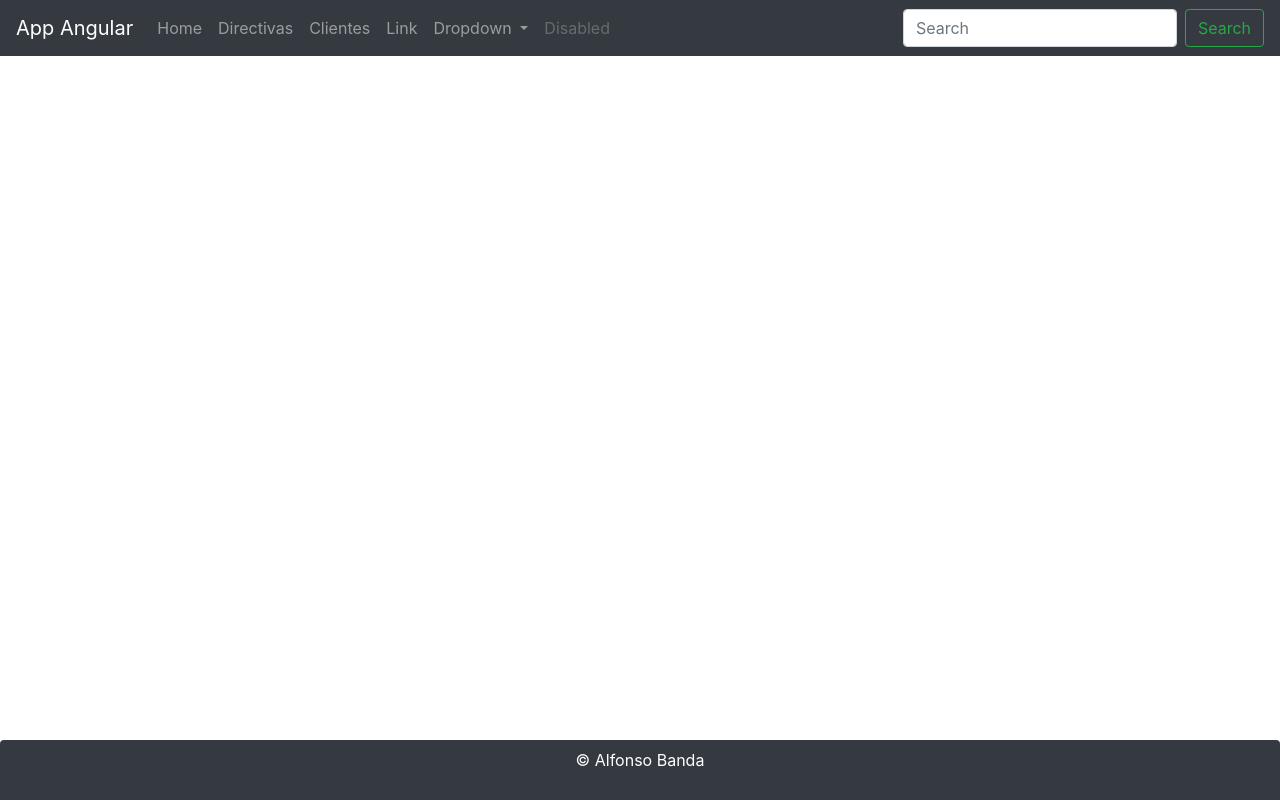
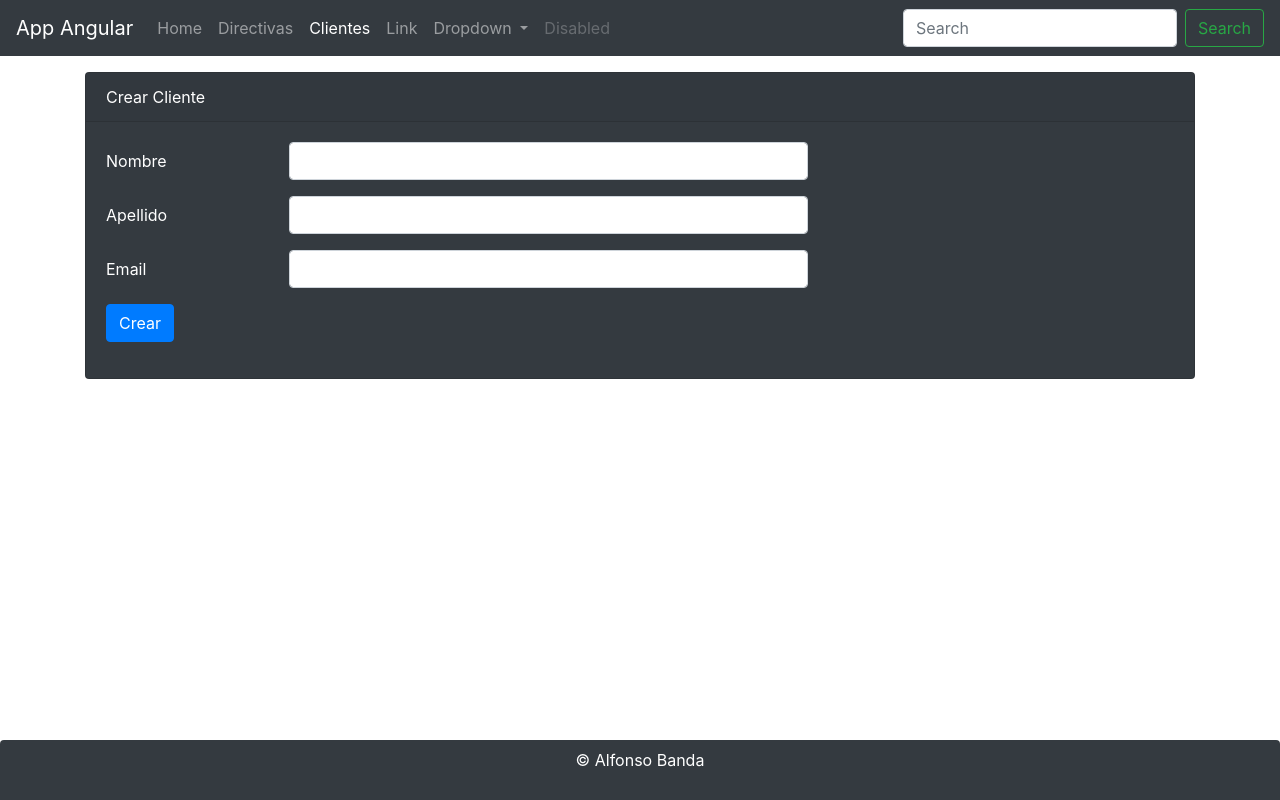
Before and after one commit to Poncho0794/clientes-app-frontend, an Angular app: page /clientes/form in a window 1280 px wide. Before the commit this address led to /. Built offline with nearby package versions, Linux system fonts and the light colour scheme.

Commit message:
Add create form and service

```diff
--- a/src/app/clientes/cliente.service.ts
+++ b/src/app/clientes/cliente.service.ts
@@ -1,19 +1,29 @@
 import { Injectable } from "@angular/core";
-import { CLIENTES } from "./clientes.json";
 import { Cliente } from "./cliente";
-import { Observable, of } from "rxjs";
-import { HttpClient } from '@angular/common/http';
-import { map } from 'rxjs/operators'
+import { Observable } from "rxjs";
+import { HttpClient, HttpHeaders } from "@angular/common/http";
+import { map } from "rxjs/operators";
 
 @Injectable()
 export class ClienteService {
-  private urlEndpoint: string = 'http://localhost:8080/api/clientes'
+  private urlEndpoint: string = "http://localhost:8080/api/clientes";
+
+  private httpHeaders = new HttpHeaders({ "Content-Type": "application/json" });
+
   constructor(private http: HttpClient) {}
 
   getClientes(): Observable<Cliente[]> {
     //return of(CLIENTES);
-    return this.http.get(this.urlEndpoint).pipe(
-      map(response => response as Cliente[])
-    )
+    //Manera 1 de castear el response
+    return this.http
+      .get(this.urlEndpoint)
+      .pipe(map(response => response as Cliente[]));
+  }
+
+  create(cliente: Cliente): Observable<Cliente> {
+    //manera 2 de castear el response
+    return this.http.post<Cliente>(this.urlEndpoint, cliente, {
+      headers: this.httpHeaders
+    });
   }
 }
--- a/src/app/clientes/clientes.component.html
+++ b/src/app/clientes/clientes.component.html
@@ -1,7 +1,11 @@
-<div class="card border-primary my-3">
+<div class="card border-primary mb-3">
   <div class="card-header">Clientes</div>
   <div class="card-body text-primary">
     <h5 class="card-title">Listado de clientes</h5>
+    <div class="my-2 text-left">
+      <button class="btn btn-rounded btn-primary" type="button" [routerLink] ="['/clientes/form']">Crear Cliente</button>
+    </div>
+
     <table class="table table-bordered table-striped">
       <thead>
         <tr>
--- /dev/null
+++ b/src/app/clientes/form.component.html
@@ -0,0 +1,34 @@
+<div class="card bg-dark text-white">
+  <div class="card-header">{{ titulo }}</div>
+  <div class="card-body">
+
+    <form (ngSubmit)="create()">
+      <div class="form-group row">
+        <label for="nombre" class="col-form-label col-sm-2">Nombre</label>
+        <div class="col-sm-6">
+          <input type="text" class="form-control" [(ngModel)]="cliente.nombre" name="nombre">
+        </div>
+      </div>
+
+      <div class="form-group row">
+        <label for="apellido" class="col-form-label col-sm-2">Apellido</label>
+        <div class="col-sm-6">
+          <input type="text" class="form-control" [(ngModel)]="cliente.apellido" name="apellido">
+        </div>
+      </div>
+
+      <div class="form-group row">
+        <label for="email" class="col-form-label col-sm-2">Email</label>
+        <div class="col-sm-6">
+          <input type="text" class="form-control" [(ngModel)]="cliente.email" name="email">
+        </div>
+      </div>
+
+      <div class="form-group row">
+        <div class="col-sm-6">
+          <button class="btn btn-primary" role="button">Crear</button>
+        </div>
+      </div>
+    </form>
+  </div>
+</div>
--- /dev/null
+++ b/src/app/clientes/form.component.ts
@@ -0,0 +1,25 @@
+import { Component, OnInit } from "@angular/core";
+import { Cliente } from "./cliente";
+import { ClienteService } from "./cliente.service";
+
+import { Router } from "@angular/router";
+@Component({
+  selector: "app-form",
+  templateUrl: "./form.component.html"
+})
+export class FormComponent implements OnInit {
+  private cliente: Cliente = new Cliente();
+  private titulo: string = "Crear Cliente";
+  constructor(private clienteService: ClienteService, private router: Router) {}
+
+  ngOnInit() {}
+
+  public create(): void {
+    console.log("Clicked");
+    console.log(this.cliente);
+    this.clienteService.create(this.cliente).subscribe(
+      //Redirigir al listado de clientes cuando responda
+      response => this.router.navigate(["/clientes"])
+    );
+  }
+}
--- a/src/app/header/header.component.html
+++ b/src/app/header/header.component.html
@@ -1,4 +1,4 @@
-<nav class="navbar navbar-expand-lg navbar-dark bg-dark">
+<nav class="navbar navbar-expand-lg navbar-dark bg-dark mb-3">
   <a class="navbar-brand" href="#">{{ title }}</a>
   <button
     class="navbar-toggler"
```
Also changed, not shown: src/app/app.module.ts (+12 -4 lines).
